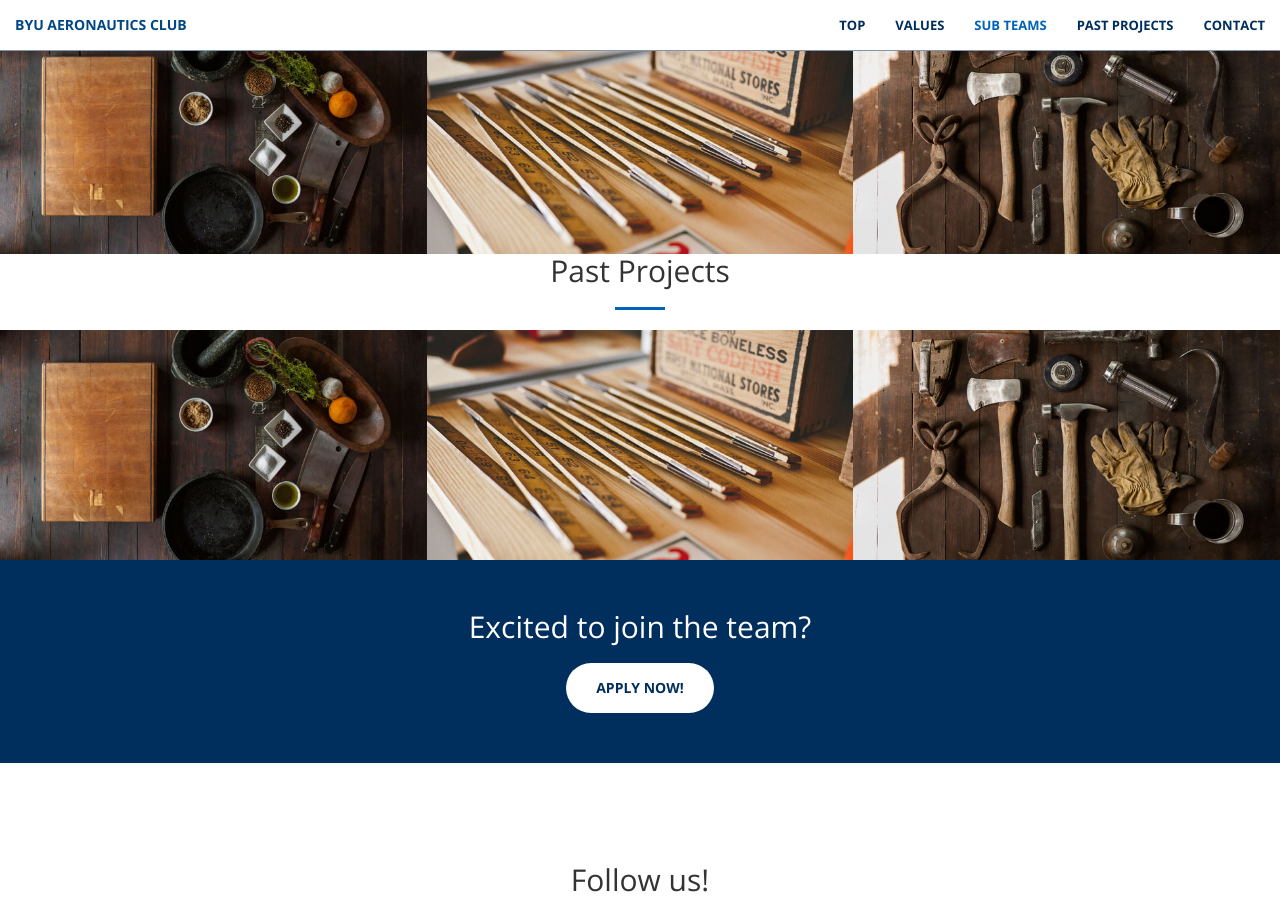
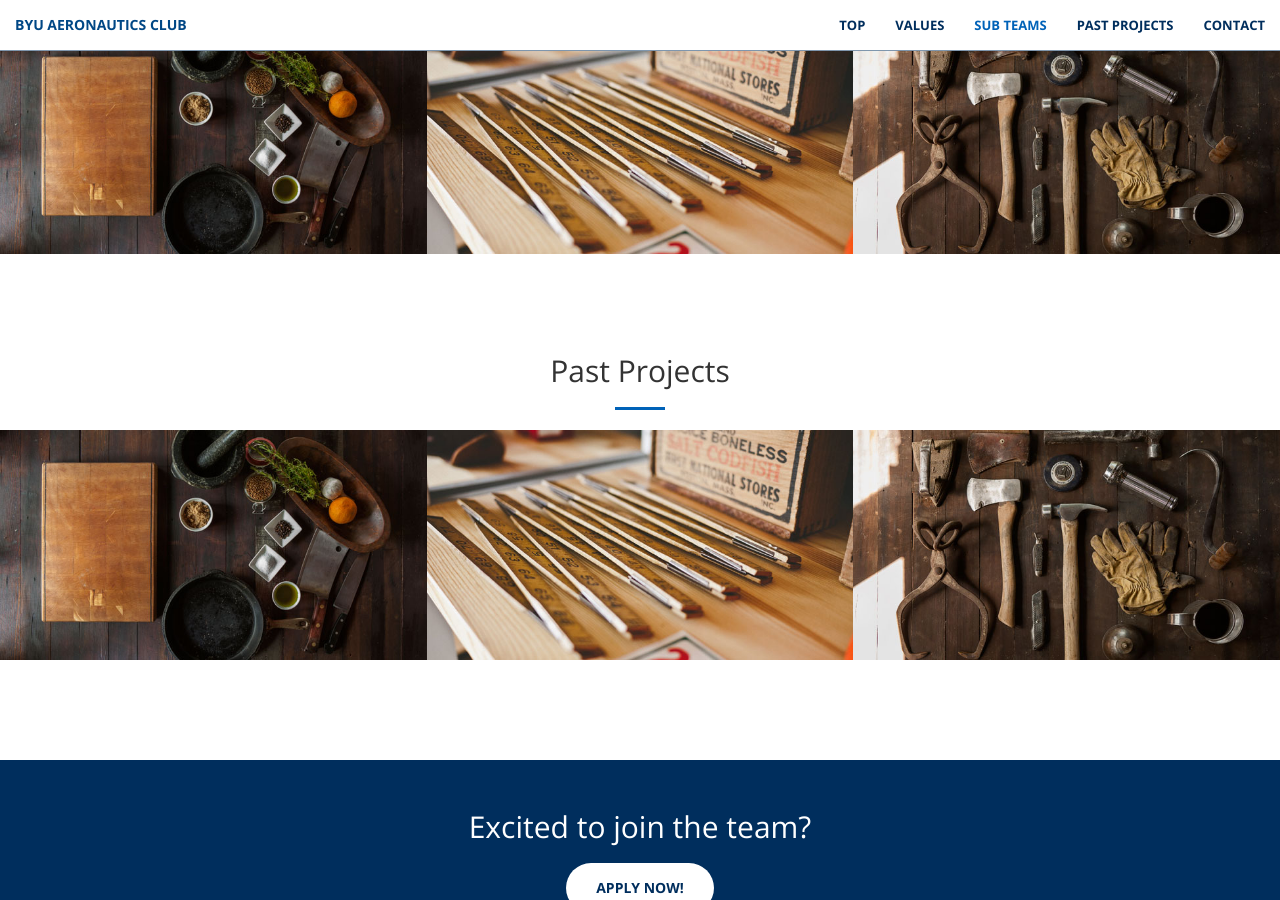
Before and after one commit to BYU-Aeronautics-Club/DBF, a Jekyll site: the page built from index.html, in a window 1280 px wide and 900 px high, scrolled down 1614 px. Built offline with Jekyll 4.4.1, drawn with Linux system fonts in a browser that asks for light colours.

Commit message:
try adding some space

```diff
--- a/_includes/portfolio.html
+++ b/_includes/portfolio.html
@@ -1,4 +1,4 @@
-<section class="no-padding" id="portfolio">
+<section class="padding-top:20px" id="portfolio">
     <div class="container">
         <div class="row">
             <div class="col-lg-12 text-center">
```
